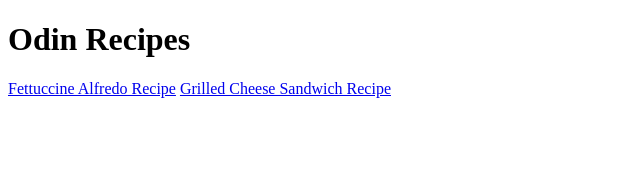
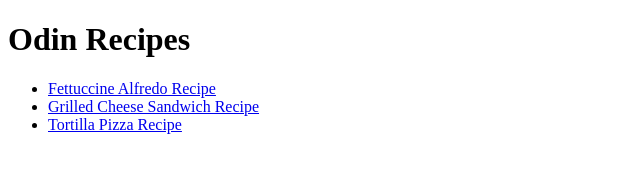
Before and after one commit to kevinzam6/odin-recipes, a plain HTML site: page index.html in a window 1280 px wide. Shown: the whole page, without its empty margins (0-640 px from the left). Drawn offline with Linux system fonts and the light colour scheme.

Commit message:
Create tortilla pizza recipe page. Add image, description, and link on index page

```diff
--- a/index.html
+++ b/index.html
@@ -7,8 +7,11 @@
 
 <body>
     <h1>Odin Recipes</h1>
-    <a href="recipes/alfredopasta.html">Fettuccine Alfredo Recipe</a>
-    <a href="recipes/grilledcheese.html">Grilled Cheese Sandwich Recipe</a>
+    <ul>
+        <li><a href="recipes/alfredopasta.html">Fettuccine Alfredo Recipe</a></li>
+        <li><a href="recipes/grilledcheese.html">Grilled Cheese Sandwich Recipe</a></li>
+        <li><a href="recipes/tortillapizza.html">Tortilla Pizza Recipe</a></li>
+    </ul>
 
 </body>
 
```
Also changed, not shown: recipes/tortillapizza.html (added, +20 -0 lines), recipes/tortillapizza.jpg (added).
